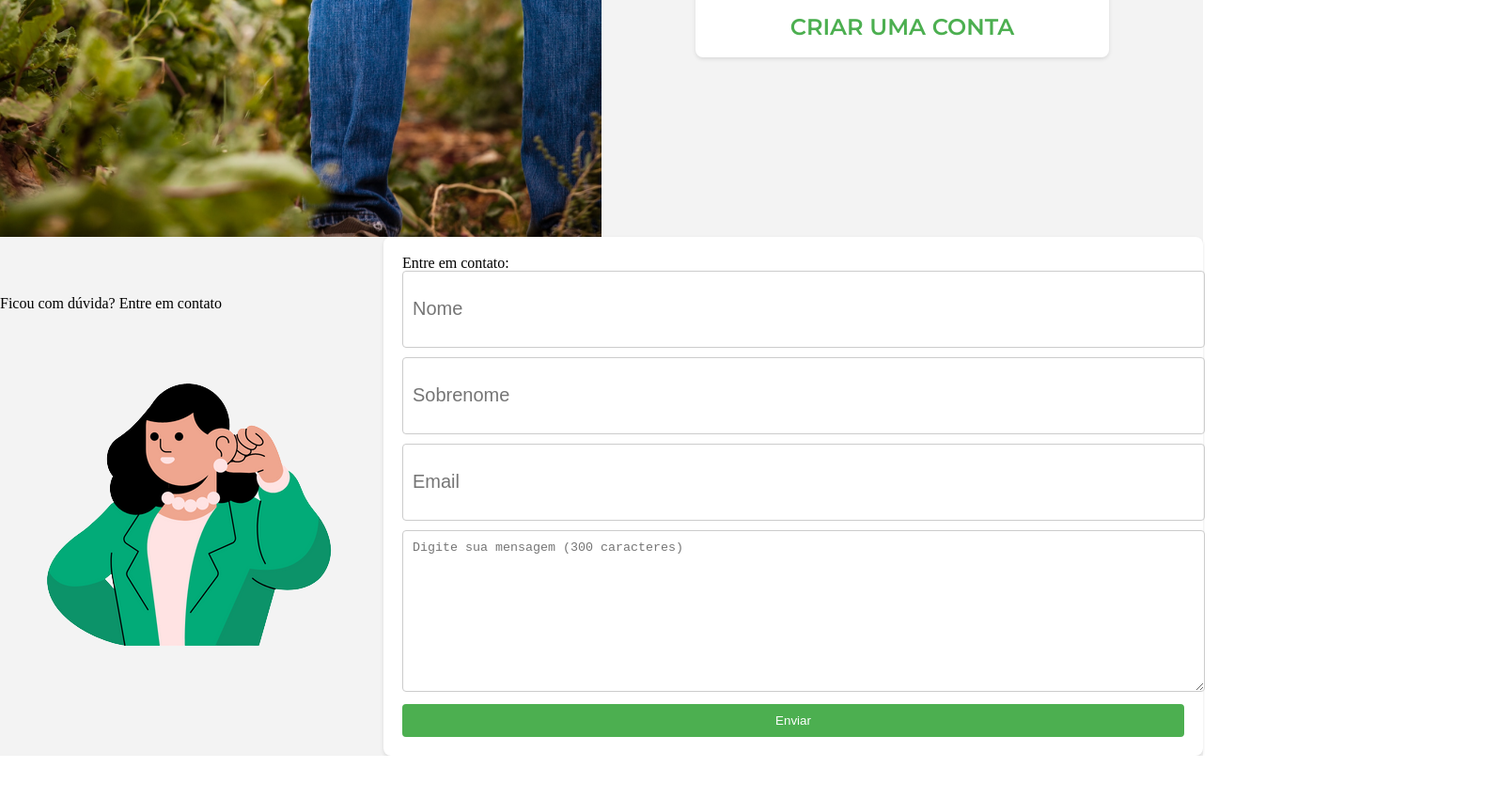
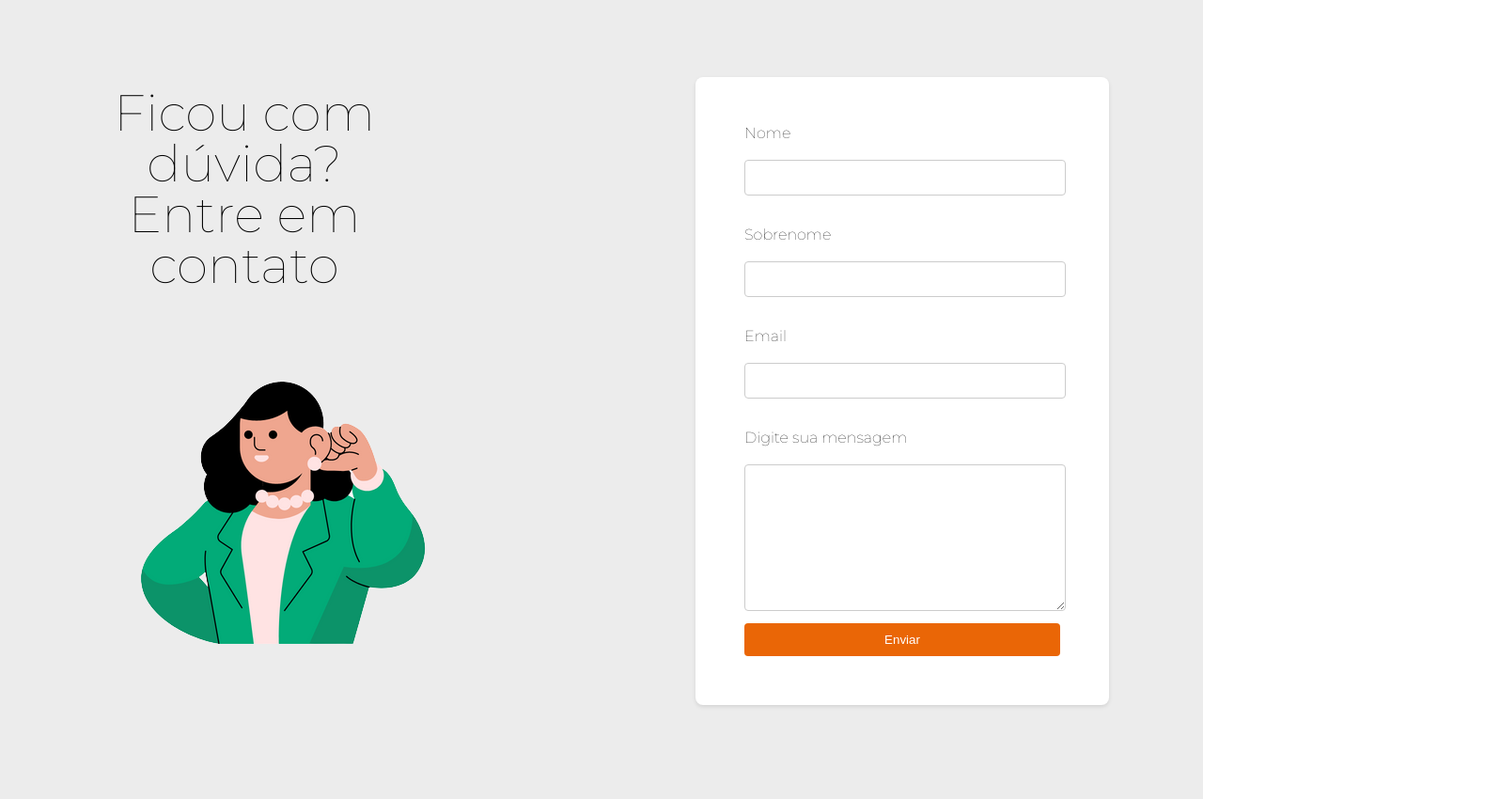
Before and after one commit to andrecmatz/greendevs-eco, a plain HTML site: page index.html in a window 1280 px wide. Shown: the part 4673-5523 px from the top of the page at 94% size, 1596 px wide, since content can reach past the window. Before the commit the page ends 5477 px from the top, so only its background shows below. Drawn offline with nearby package versions, Linux system fonts and the light colour scheme; a web font is replaced by a local one.

Commit message:
layout de contato finalizado

```diff
--- a/css/fale-conosco.css
+++ b/css/fale-conosco.css
@@ -1,10 +1,19 @@
-.container {
+.container-contact {
     display: flex;
     align-items: center;
+    justify-content: center;
+    background-color: rgb(236 236 236) ;
+    padding: 100px 0;
+  }
+  .p-contact{
+    font-size: 54px;
+    text-align: center;
+    margin-right: 50%;
   }
 
   .card-contact {
     background-color: #fff;
+    width: 400px;
     padding: 20px;
     border-radius: 8px;
     box-shadow: 0 2px 4px rgba(0, 0, 0, 0.1);
@@ -13,21 +22,26 @@
   .card-contact input,
   .card-contact textarea {
     width: 100%;
-    padding: 10px;
     margin-bottom: 10px;
     border-radius: 4px;
     border: 1px solid #ccc;
+    height: 34px;
   }
 
   .card-contact textarea {
     height: 150px;
   }
 
+  .card-contact input {
+    height: 34px;
+    margin-bottom: 34px;
+  }
+
   .card-contact button {
     width: 100%;
     padding: 10px;
     border-radius: 4px;
-    background-color: #4CAF50;
+    background-color: #EA6606;
     color: #fff;
     border: none;
     cursor: pointer;
@@ -36,3 +50,6 @@
   .card-contact button:hover {
     background-color: #45a049;
   }
+  .img-contact{
+    width: 50%;
+}
--- a/css/login.css
+++ b/css/login.css
@@ -28,6 +28,7 @@
     border-radius: 4px;
     border: 1px solid #ccc;
     height: 34px;
+    margin-bottom: 34px;
   }
 
   .card button {
@@ -89,3 +90,6 @@
     font-family: 'Montserrat';
     margin: 15% 23%;
   }
+  form{
+    padding: 32px;
+  }
--- a/index.html
+++ b/index.html
@@ -26,7 +26,7 @@
                     <li><a href="#fourth-section" >Causas</a></li>
                     <li><a href="#" >Fale conosco</a></li>
                     <li><a href="#">Parceiros</a></li>
-                    <li><a href="#" class="login">Login</a></li>
+                    <li><a href="#login-section" class="login">Login</a></li>
                 </ul>
             </div>
         </div>
@@ -88,7 +88,7 @@
 
         <h2>O levantamento feito pela ONU considera como falta de alimentos quando uma média superior a 2,5% da população enfrenta a falta crônica de alimentos — no Brasil, com 214 milhões de habitantes, a taxa estimada é de 4,1%.</h2>
 
-        <img class="foods" src="img/ALIMENTOS.png" alt="">
+        <img class="foods" src="img/ALIMENTOS.png" alt="um circulo com uma colher e um garfo dentro">
 
         <h3>Fonte: ONU</h3>
     </section>
@@ -99,25 +99,27 @@
                 <p class="paragraphy">A fome no Brasil é causada por diversos fatores mas, a <span class="orange-color">distribuição desigual de alimentos</span> no território nacional é uma das suas principais causas.</p>
                 <p class="font-causes">Fonte: uol/fomenoBrasil.com.br</p>
             </div>
-            <img src="img/BRASIL.png" alt="">
+            <img src="img/BRASIL.png" alt="desenho do mapa do brasil em marrom">
         </div>
 
     </section>
     <section>
         <div class="display-flex">
-            <img class="img-about-primary" src="img/maos-sobrenos.jpeg" alt="">
-            <img class="img-about-secondary" src="img/maos-sobrenos-verde.jpeg" alt="">
+            <div></div>
+            <img class="img-about-primary" src="img/maos-sobrenos.jpeg" alt="algumas mãos unidas">
+            <img class="" src="img/MAOS.png" alt="">
+            <img class="img-about-secondary" src="img/maos-sobrenos-verde.jpeg" alt="par de mãos de uma pessoa colhento manjericão">
         </div>
     </section>
-    <section>
+    <section id="login-section">
         <div class="display-flex container">
-            <img class="img-login" src="img/beterraba-login.jpeg" alt="">
+            <img class="img-login" src="img/beterraba.png" alt="Homem de costa no meio de uma platação de beterraba">
             <div class="card">
                 <p class="batata">Fazer Login</p >
                 <form>
-                  <P>E-mail</P>
+                  <p>E-mail</p>
                   <input type="email">
-                  <P>Senha</P>
+                  <p>Senha</p>
                   <input type="password">
                   <label class="label-checkbox">
                     <input type="checkbox" class="checkbox"> Permanecer logado
@@ -137,19 +139,22 @@
         </div>
 
     </section>
-    <section>
-        <div class="container">
-            <div>
-              <h2>Ficou com dúvida? Entre em contato</h2>
+    <section >
+        <div class="container-contact">
+            <div class="img-contact">
+              <p class="p-contact">Ficou com dúvida? Entre em contato</p>
               <img src="img/contact.png" alt="Imagem de contato" class="image">
             </div>
             <div class="card-contact">
-              <h3>Entre em contato:</h3>
               <form>
-                <input type="text" placeholder="Nome">
-                <input type="text" placeholder="Sobrenome">
-                <input type="email" placeholder="Email">
-                <textarea placeholder="Digite sua mensagem (300 caracteres)"></textarea>
+                <p>Nome</p>
+                <input type="text" >
+                <p>Sobrenome</p>
+                <input type="text">
+                <p>Email</p>
+                <input type="email">
+                <p>Digite sua mensagem</p>
+                <textarea></textarea>
                 <button type="submit">Enviar</button>
               </form>
             </div>
```
Also changed, not shown: img/beterraba.png (added).
